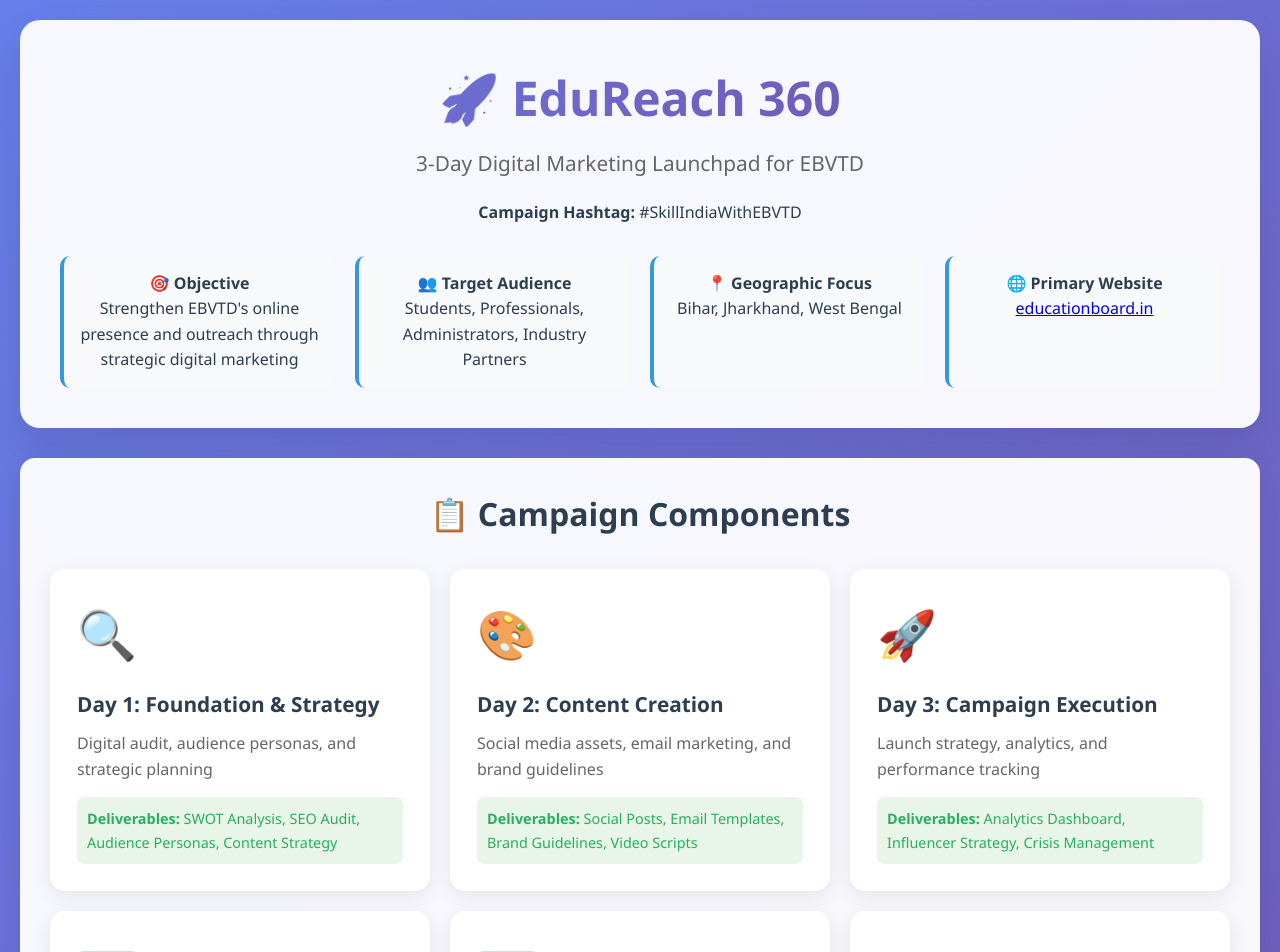
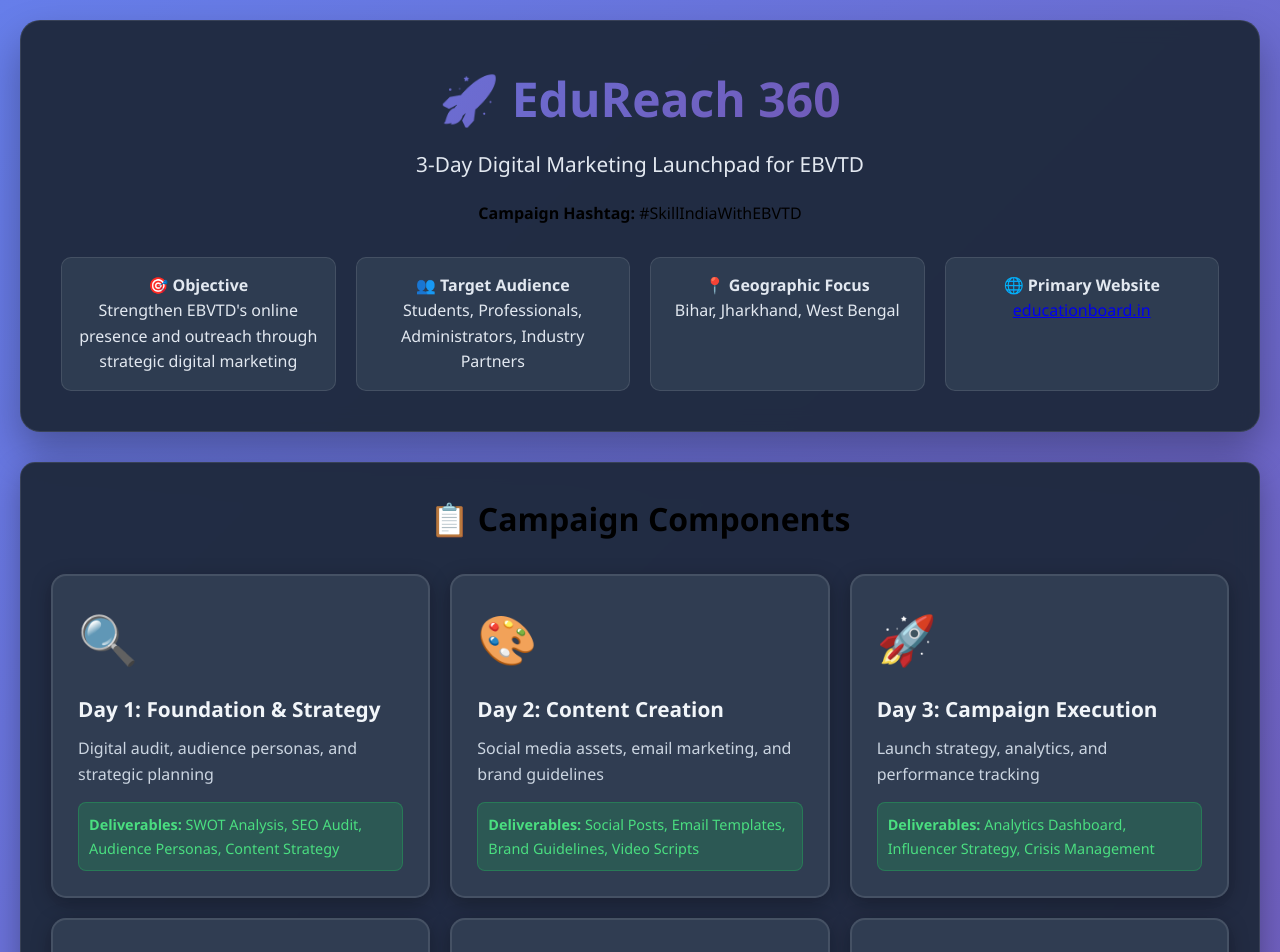
Before and after one commit to edureach360ebvtd-beep/edureach-360-campaign-kit, a website: page index.html in a window 1280 px wide. Shown: the top 952 px of the page. Drawn offline with Linux system fonts and the light colour scheme.

Commit message:
Transform UI with modern aesthetic color scheme
- Replace all white backgrounds with sophisticated dark theme
- Main website: Dark slate backgrounds with purple gradient
- Analytics dashboard: Consistent dark theme with glassmorphism effects
- Color palette: Dark slate (rgba(30,41,59)) with light text (#e2e8f0)
- Enhanced visual hierarchy with subtle borders and improved shadows
- Maintains accessibility while providing modern, professional appearance
- Consistent aesthetic across all campaign kit components

```diff
--- a/index.html
+++ b/index.html
@@ -15,10 +15,11 @@
 
         body {
             font-family: 'Segoe UI', Tahoma, Geneva, Verdana, sans-serif;
-            line-height: 1.6;
-            color: #2c3e50;
+            margin: 0;
+            padding: 0;
             background: linear-gradient(135deg, #667eea 0%, #764ba2 100%);
             min-height: 100vh;
+            line-height: 1.6;
         }
 
         .container {
@@ -28,13 +29,14 @@
         }
 
         .header {
-            background: rgba(255, 255, 255, 0.95);
+            background: rgba(30, 41, 59, 0.95);
             backdrop-filter: blur(10px);
             border-radius: 20px;
             padding: 40px;
             text-align: center;
             margin-bottom: 30px;
-            box-shadow: 0 20px 40px rgba(0,0,0,0.1);
+            box-shadow: 0 20px 40px rgba(0,0,0,0.3);
+            border: 1px solid rgba(255, 255, 255, 0.1);
         }
 
         .header h1 {
@@ -48,7 +50,7 @@
 
         .header .subtitle {
             font-size: 1.3em;
-            color: #666;
+            color: #e2e8f0;
             margin-bottom: 20px;
         }
 
@@ -60,19 +62,22 @@
         }
 
         .meta-card {
-            background: #f8f9fa;
+            background: rgba(51, 65, 85, 0.8);
             padding: 15px;
             border-radius: 10px;
-            border-left: 4px solid #3498db;
+            border-left: 4px solid #60a5fa;
+            color: #e2e8f0;
+            border: 1px solid rgba(255, 255, 255, 0.1);
         }
 
         .nav-section {
-            background: rgba(255, 255, 255, 0.95);
+            background: rgba(30, 41, 59, 0.95);
             backdrop-filter: blur(10px);
             border-radius: 15px;
             padding: 30px;
             margin-bottom: 30px;
-            box-shadow: 0 10px 30px rgba(0,0,0,0.1);
+            box-shadow: 0 10px 30px rgba(0,0,0,0.3);
+            border: 1px solid rgba(255, 255, 255, 0.1);
         }
 
         .nav-grid {
@@ -82,19 +87,19 @@
         }
 
         .nav-card {
-            background: white;
+            background: rgba(51, 65, 85, 0.9);
             border-radius: 15px;
             padding: 25px;
-            box-shadow: 0 5px 20px rgba(0,0,0,0.08);
+            box-shadow: 0 5px 20px rgba(0,0,0,0.3);
             transition: all 0.3s ease;
             cursor: pointer;
-            border: 2px solid transparent;
+            border: 2px solid rgba(255, 255, 255, 0.1);
         }
 
         .nav-card:hover {
             transform: translateY(-5px);
-            box-shadow: 0 15px 40px rgba(0,0,0,0.15);
-            border-color: #3498db;
+            box-shadow: 0 15px 40px rgba(0,0,0,0.4);
+            border-color: #60a5fa;
         }
 
         .nav-card .icon {
@@ -106,29 +111,31 @@
         .nav-card h3 {
             font-size: 1.3em;
             margin-bottom: 10px;
-            color: #2c3e50;
+            color: #f1f5f9;
         }
 
         .nav-card p {
-            color: #666;
+            color: #cbd5e1;
             margin-bottom: 15px;
         }
 
         .nav-card .deliverables {
-            background: #e8f5e8;
+            background: rgba(34, 197, 94, 0.2);
             padding: 10px;
             border-radius: 8px;
             font-size: 0.9em;
-            color: #27ae60;
+            color: #4ade80;
+            border: 1px solid rgba(34, 197, 94, 0.3);
         }
 
         .features-section {
-            background: rgba(255, 255, 255, 0.95);
+            background: rgba(30, 41, 59, 0.95);
             backdrop-filter: blur(10px);
             border-radius: 15px;
             padding: 30px;
             margin-bottom: 30px;
-            box-shadow: 0 10px 30px rgba(0,0,0,0.1);
+            box-shadow: 0 10px 30px rgba(0,0,0,0.3);
+            border: 1px solid rgba(255, 255, 255, 0.1);
         }
 
         .features-grid {
@@ -140,9 +147,11 @@
         .feature-card {
             text-align: center;
             padding: 20px;
-            background: white;
+            background: rgba(51, 65, 85, 0.8);
             border-radius: 10px;
-            box-shadow: 0 3px 15px rgba(0,0,0,0.05);
+            box-shadow: 0 3px 15px rgba(0,0,0,0.3);
+            border: 1px solid rgba(255, 255, 255, 0.1);
+            color: #e2e8f0;
         }
 
         .feature-card .icon {
```
Also changed, not shown: 8_Analytics/Comprehensive_Analytics_Dashboard.html (+8 -3 lines).
